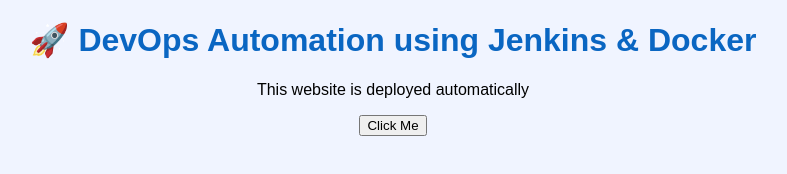
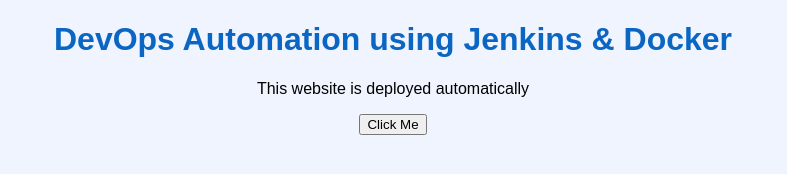
Before and after one commit to GElavarasiA/Elavarasi-website, a plain HTML site: page index.html in a window 1280 px wide. Shown: the whole page, without its empty margins (247-1034 px from the left). Drawn offline with Linux system fonts and the light colour scheme.

Commit message:
indexfile

```diff
--- a/index.html
+++ b/index.html
@@ -5,7 +5,7 @@
   <link rel="stylesheet" href="style.css">
 </head>
 <body>
-  <h1>🚀 DevOps Automation using Jenkins & Docker</h1>
+  <h1>DevOps Automation using Jenkins & Docker</h1>
   <p>This website is deployed automatically</p>
   <button onclick="show()">Click Me</button>
 
```
